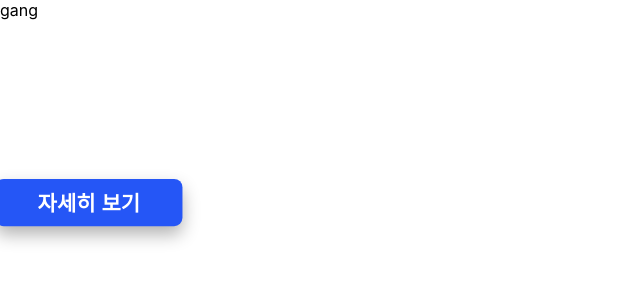
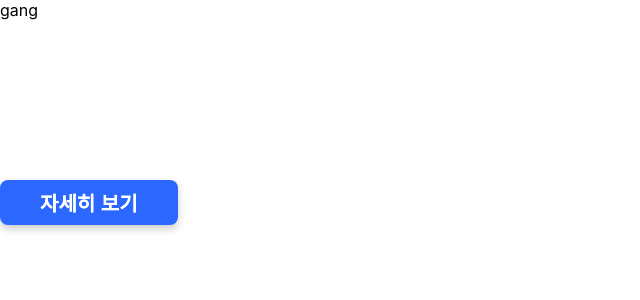
Before and after one commit to Moa-dev-team/Moa-frontend, a React (Create React App) app in the folder frontend/: page / in a window 1280 px wide. In both pictures the pointer is over the button "자세히 보기". Shown: the top 300 px of the page, without its empty margins (0-640 px from the left). Built offline with nearby package versions, Linux system fonts and the light colour scheme.

Commit message:
feat : LargeButton Component design

```diff
--- a/frontend/src/components/Buttons/LargeButton.module.css
+++ b/frontend/src/components/Buttons/LargeButton.module.css
@@ -11,6 +11,5 @@
   }
 
   .button:hover {
-    transform: scale(1.05);
-    box-shadow: 0 8px 16px rgba(0, 0, 0, 0.3);
+    filter: brightness(1.2);
   }
```
